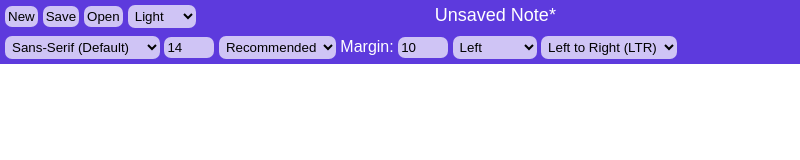
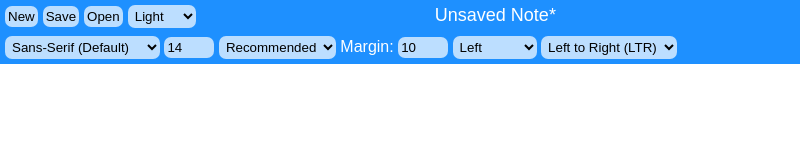
Before and after one commit to alticator/editor, an Electron app: page src/index.html in a window 800 px wide. Drawn offline with Linux system fonts and the light colour scheme.

Commit message:
Update UI and Fix Indent Bug
1. Change the color of the toolbar in light mode.
2. Fix #32

```diff
--- a/src/index.html
+++ b/src/index.html
@@ -48,7 +48,7 @@
 				Unsaved Note*
 			</div>
 		</nav>
-		<div class="toolbar">
+		<div class="toolbar" id="toolbar">
 			<select id="font" onchange="setFormat()">
 				<option value="sans-serif">Sans-Serif (Default)</option>
 				<option value="serif">Serif</option>
--- a/src/ui.css
+++ b/src/ui.css
@@ -4,12 +4,13 @@
 
 * {font-family: sans-serif; box-sizing: border-box; user-select: none;}
 html, body {margin: 0; overflow: hidden;}
-nav {background-color: #441bd8dc; color: white; font-size: 18px; padding: 5px; text-align: center;}
+nav {background-color: dodgerblue; color: white; font-size: 18px; padding: 5px; text-align: center;}
 nav #controls {float: left;}
 nav #controls button {background-color: rgba(255, 255, 255, 0.7); padding: 3px; border-radius: 7px; border: none;}
 nav #controls button:hover {background-color: #aaa;}
 nav #controls button:focus {background-color: #aaa; outline: none;}
-.toolbar {background-color: #441bd8dc; color: white; padding: 5px;}
+.toolbar {background-color: dodgerblue; color: white; padding: 5px;}
+/* 441bd8dc */
 select, .toolbar input {background-color: rgba(255, 255, 255, 0.7); padding: 3px; border-radius: 7px; border: none;}
 .toolbar .short {width: 50px;}
 .toolbar select:focus, nav select:focus {outline: none;}
```
Also changed, not shown: src/app.ts (+6 -1 lines).
